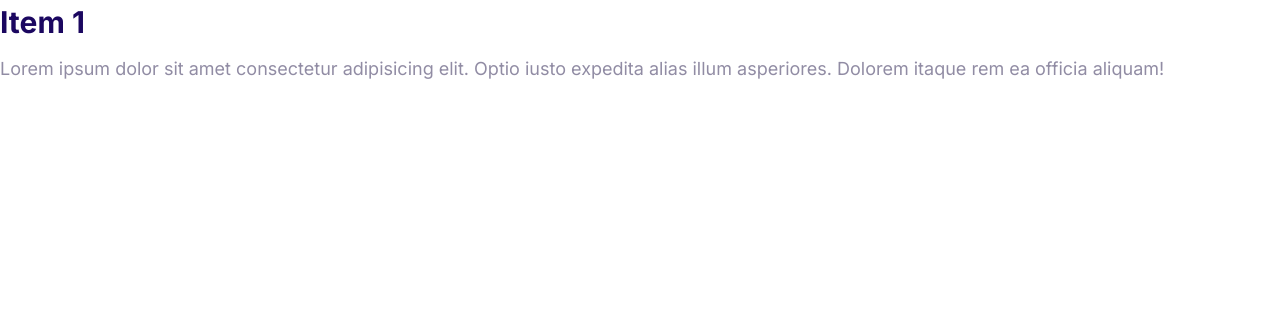
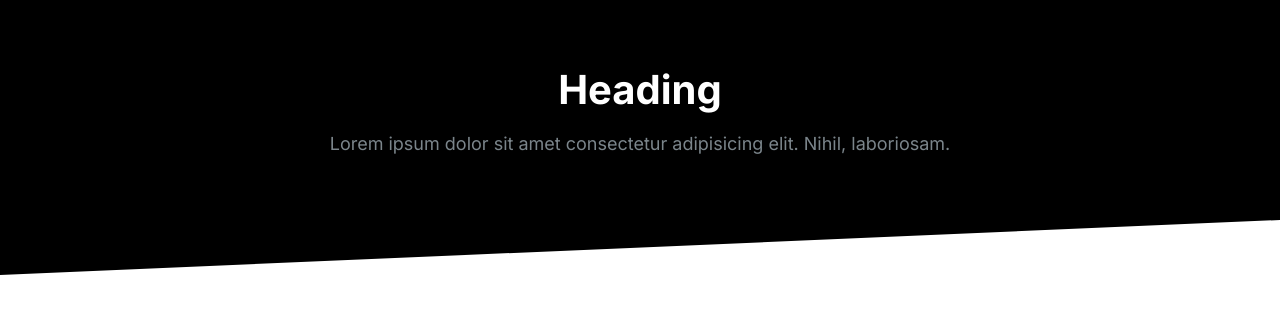
Before and after one commit to GauravGBorade/Ganesh_Tailors, a plain HTML site: page index.html in a window 1280 px wide. Drawn offline with Linux system fonts and the light colour scheme.

Commit message:
Define block component.

```diff
--- a/css/styles.css
+++ b/css/styles.css
@@ -572,3 +572,41 @@ a {
   max-height: 100vh;
   opacity: 1;
 }
+
+/* Blocks */
+.block {
+  --padding-vertical: 6rem;
+  padding: var(--padding-vertical) 2rem;
+}
+
+.block__header {
+  text-align: center;
+}
+
+.block__heading {
+  margin-top: 0;
+}
+
+.block--dark {
+  background: #000;
+  color: #7b858b;
+}
+
+.block--dark .block__heading {
+  color: #fff;
+}
+
+.block--skewed-right {
+  padding-bottom: calc(var(--padding-vertical) + 4rem);
+  clip-path: polygon(0% 0%, 100% 0%, 100% 100%, 0% 80%);
+}
+
+.block--skewed-left {
+  padding-bottom: calc(var(--padding-vertical) + 4rem);
+  clip-path: polygon(0% 0%, 100% 0%, 100% 80%, 0% 100%);
+}
+
+.container {
+  max-width: 1140px;
+  margin: 0 auto;
+}
--- a/index.html
+++ b/index.html
@@ -15,18 +15,14 @@
     <link rel="stylesheet" href="css/styles.css" />
   </head>
   <body>
-    <div class="collapsible collapsible--expanded">
-      <header class="collapsible__header">
-        <h2 class="collapsible__heading">Item 1</h2>
-        <svg class="icon icon--white collapsible__chevron">
-          <use xlink:href="images/sprite.svg#chevron"></use>
-        </svg>
+    <section class="block block--dark block--skewed-left">
+      <header class="block__header">
+        <h2 class="block__heading">Heading</h2>
+        <p>
+          Lorem ipsum dolor sit amet consectetur adipisicing elit. Nihil,
+          laboriosam.
+        </p>
       </header>
-      <div class="collapsible__content">
-        Lorem ipsum dolor sit amet consectetur adipisicing elit. Optio iusto
-        expedita alias illum asperiores. Dolorem itaque rem ea officia aliquam!
-      </div>
-    </div>
-    <script src="js/main.js"></script>
+    </section>
   </body>
 </html>
```
Also changed, not shown: components/blocks.html (added, +9 -0 lines).
